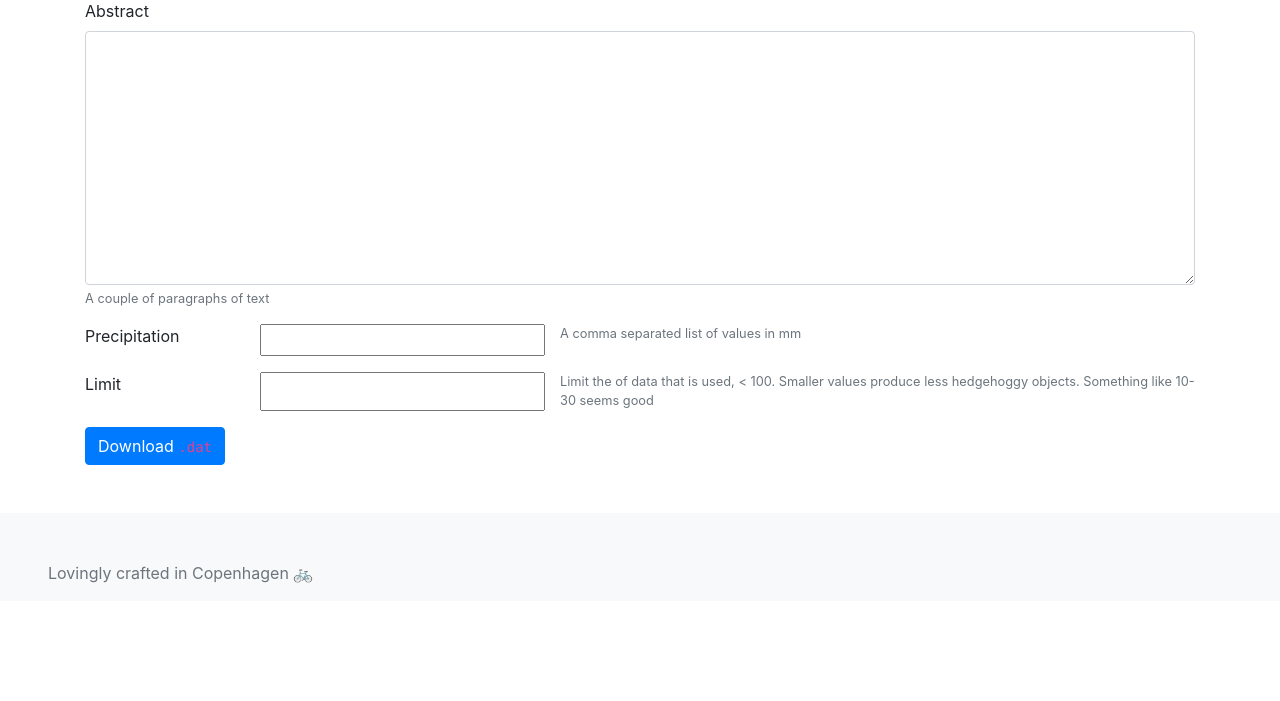
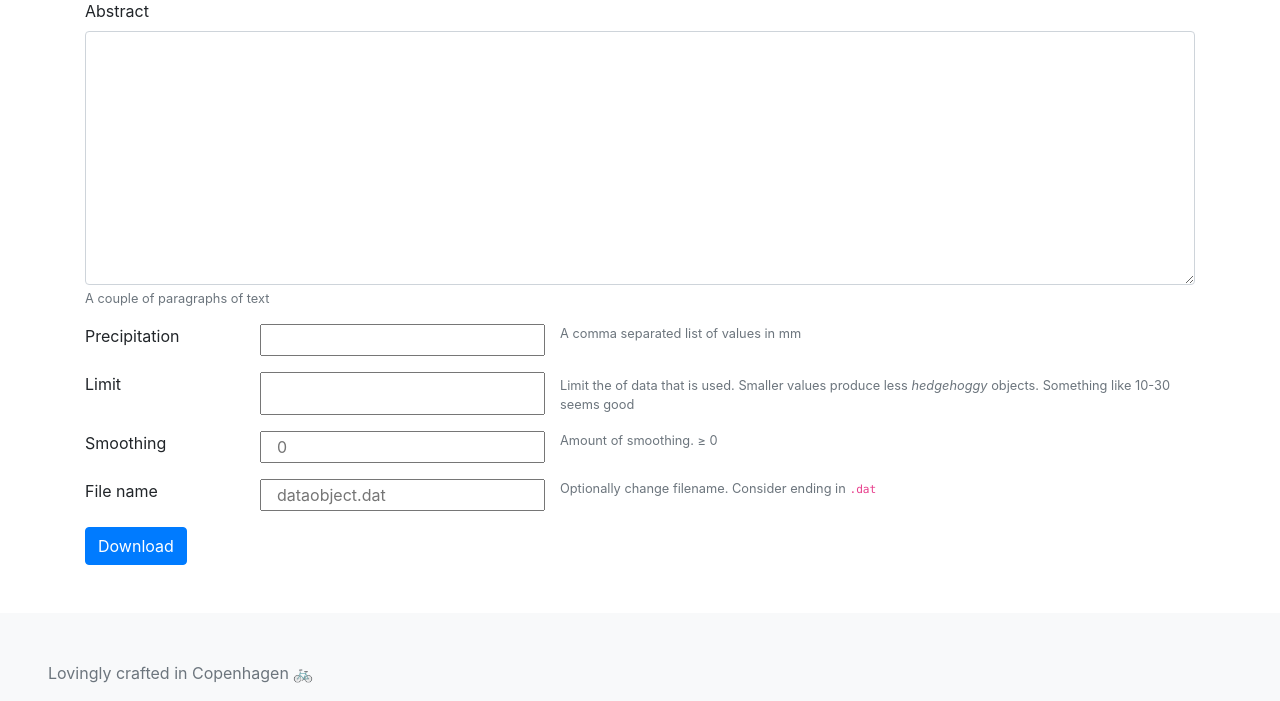
Before and after one commit to ituethoslab/make_a_data_object, a Flask app: page / in a window 1280 px wide. Shown: the part 193-894 px from the top of the page. Before the commit the page ends 776 px from the top, so only its background shows below. Run offline with Flask 2, Linux system fonts and the light colour scheme; some libraries are stand-ins or nearby versions.

Commit message:
Added smoothing with gaussian blur, and exposed it to the UI. Closes #7

```diff
--- a/make_a_data_object/models.py
+++ b/make_a_data_object/models.py
@@ -2,6 +2,7 @@ import logging
 import numpy as np
 import scipy
 from scipy.interpolate import interp1d
+from scipy.ndimage.filters import gaussian_filter
 
 # This needs to be conditioned
 # logging.basicConfig(filename='debug.log', level=logging.DEBUG)
@@ -37,7 +38,7 @@ class Weather():
 
 class DataObject():
     """A data object thing."""
-    def __init__(self, abstract, precipitation, size=100, limit=32):
+    def __init__(self, abstract, precipitation, size=100, limit=None, alpha=None):
         """The constructor.
 
         Parameters
@@ -47,10 +48,13 @@ class DataObject():
         limit : int
             Limit the resolution of the object, the rest of the points
             are interpolated
+        alpha : int
+            Amount of smoothing. Alpha parameter for gaussian blur
         """
         # X, Y, Z are size in three dimensions
         self.size = size
         self.X = self.Y = size
+        self.zscale = self.size / 100 # erm where did this 100 come from again?
 
         # grid of coordinates
         self.grid = np.mgrid[0:self.X, 0:self.Y]
@@ -73,7 +77,8 @@ class DataObject():
         # the surface
         self.surface = (size/2) + self.calculate_surface(self.grid,
                                                          self.abstract,
-                                                         self.precipitation)
+                                                         self.precipitation,
+                                                         alpha=alpha) * self.zscale
 
         logger.debug(self.surface)
 
@@ -99,8 +104,10 @@ class DataObject():
     def add_surface(self, grid, xd, yd):
         return np.add(xd, yd)
 
-    def calculate_surface(self, grid, xd, yd):
-        return xd + np.outer(xd, yd)
+    def calculate_surface(self, grid, xd, yd, alpha=0):
+        # return xd + np.outer(xd, yd)
+        alpha = alpha or 0
+        return gaussian_filter(xd + np.outer(xd, yd), alpha)
 
     def heatmap(self, **kwargs):
         return sns.heatmap(self.surface, square=True, **kwargs)
--- a/make_a_data_object/routes.py
+++ b/make_a_data_object/routes.py
@@ -18,8 +18,16 @@ def submit():
     a = request.form['abstract']
     p = request.form['precipitation'].split(',')
     try:
+        s = int(request.form.get('smoothing'))
+    except ValueError:
+        s = None
+
+    try:
         l = int(request.form.get('limit'))
     except ValueError:
         l = None
-    do = DataObject(a, p, limit=l)
-    return Response(str(do), mimetype='text/plain', headers={"content-disposition": "attachment;filename=make.dat"})
+
+    f = request.form.get('filename') or 'dataobject.dat'
+
+    do = DataObject(a, p, size=250, limit=l, alpha=s)
+    return Response(str(do), mimetype='text/plain', headers={"content-disposition": "attachment;filename={}".format(f)})
--- a/make_a_data_object/templates/index.html
+++ b/make_a_data_object/templates/index.html
@@ -40,10 +40,20 @@
 	  </div>
 	  <div class="row form-group">
 	    <label class="col-2" for="limit">Limit</label>
-	    <input class="col-3" id="limit" name="limit" pattern="(\d)+">
-	    <small class="col text-muted" id="limitHelp" class="form-text form-muted">Limit the of data that is used, &lt; 100. Smaller values produce less hedgehoggy objects. Something like 10-30 seems good</small>
+	    <input class="col-3" id="limit" name="limit" placeholder="" pattern="(\d)+">
+	    <small class="col text-muted form-text" id="limitHelp">Limit the of data that is used. Smaller values produce less <em>hedgehoggy</em> objects. Something like 10-30 seems good</small>
 	  </div>
-	  <button class="btn btn-primary">Download <code>.dat</code></button>
+	  <div class="row form-group">
+	    <label class="col-2" for="smoothing">Smoothing</label>
+	    <input class="col-3" id="smoothing" name="smoothing" placeholder="0" pattern="(\d)*">
+	    <small class="col text-muted" id="smoothingHelp">Amount of smoothing. &ge; 0</small>
+	  </div>
+	  <div class="row form-group">
+	    <label class="col-2" for="filename">File name</label>
+	    <input class="col-3" id="filename" name="filename" placeholder="dataobject.dat">
+	    <small class="col text-muted" id="filenameHelp">Optionally change filename. Consider ending in <code>.dat</code></small>
+	  </div>
+	  <button class="btn btn-primary">Download</button>
 	</form>
       </section>
     </main>
```
